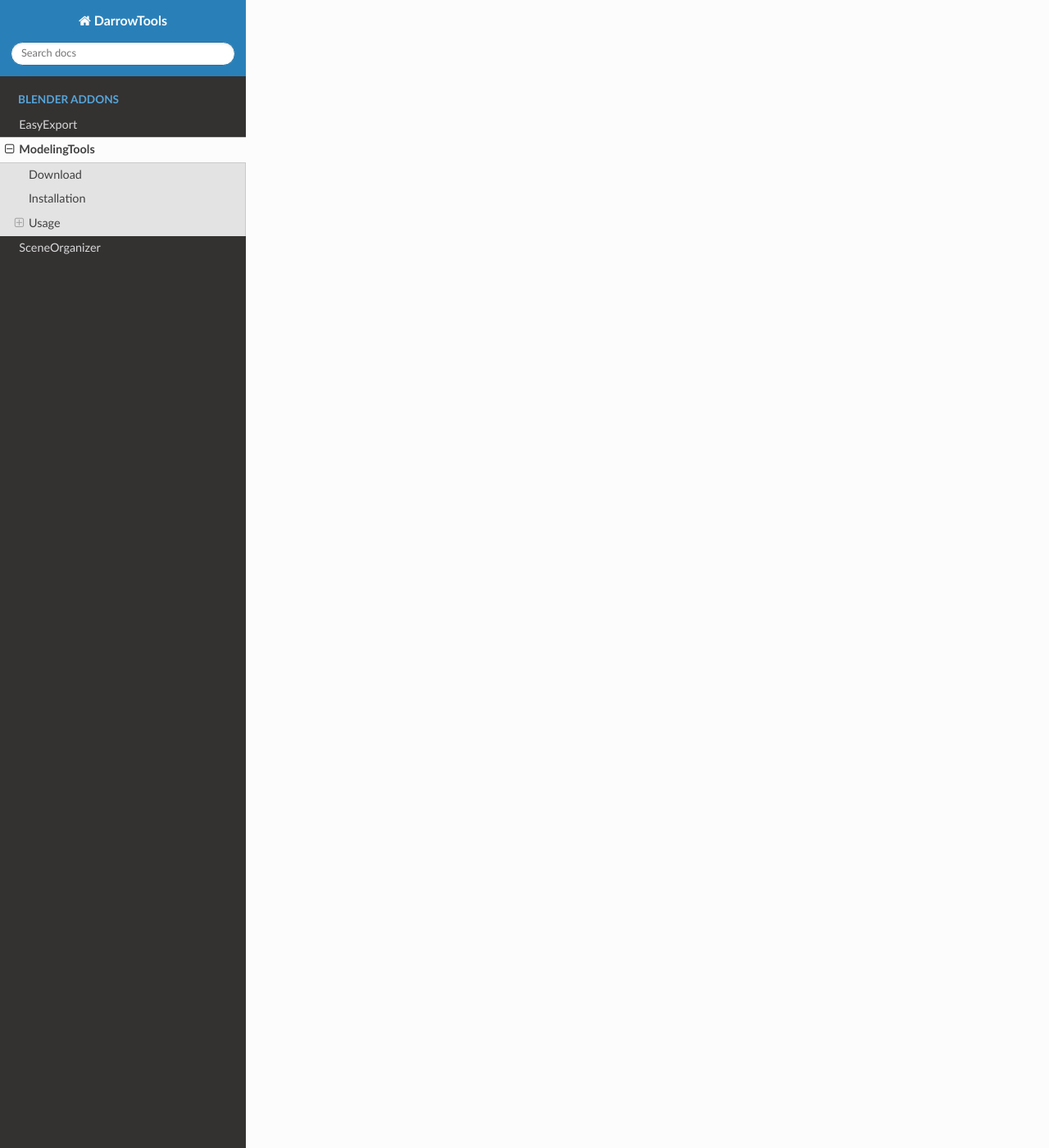
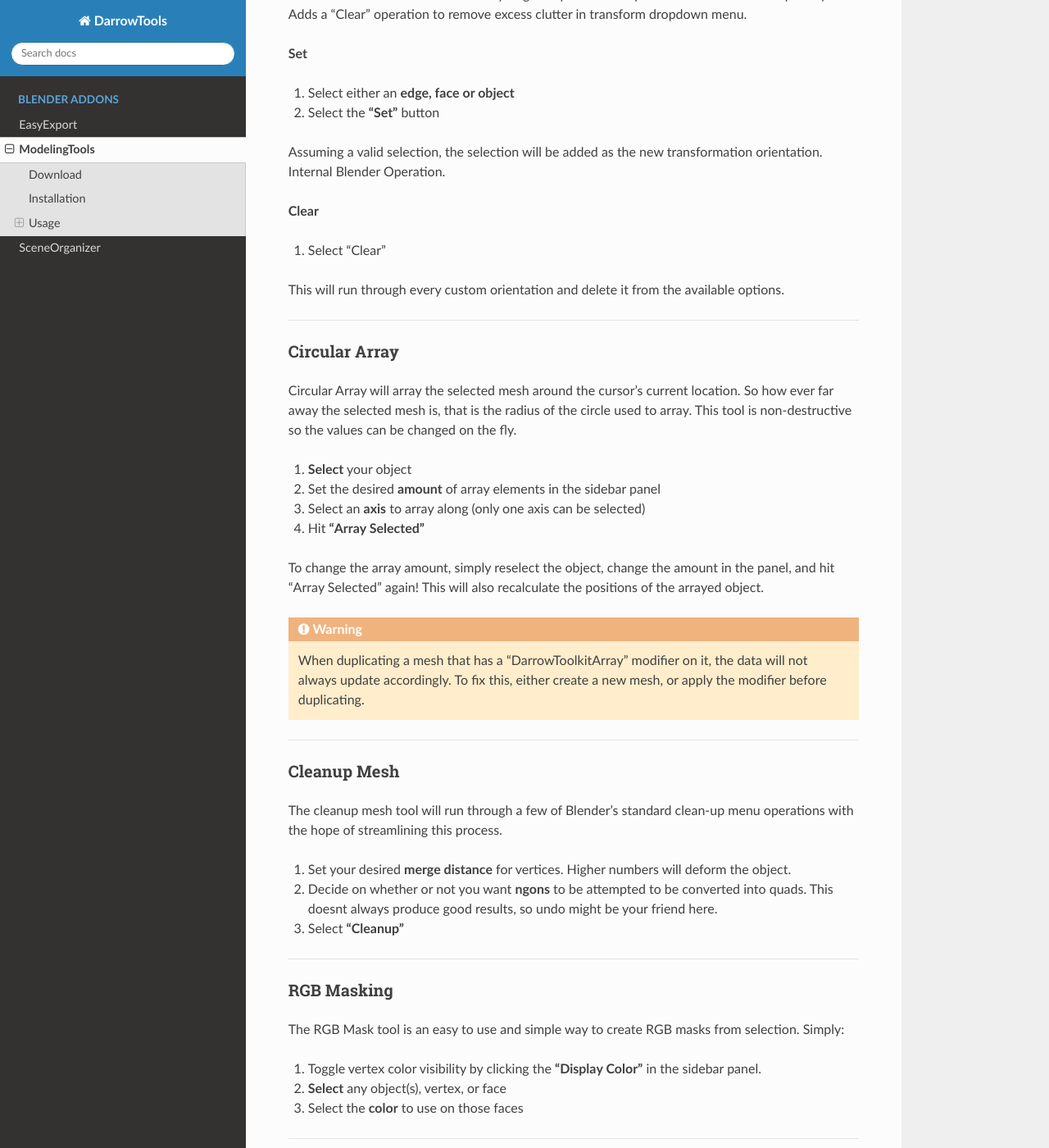
Before and after one commit to BlakeDarrow/DarrowRecipes, a Sphinx documentation site: the page built from source/ModelingTools.rst, in a window 1280 px wide and 1400 px high, scrolled down 2465 px. Shown: the whole window at 82% size. Built offline with Sphinx 7.4.7 and the Read the Docs theme 2.0.0, drawn with Linux system fonts in a browser that asks for light colours; some of the changed text lies outside the part shown.

Commit message:
Update ModelingTools.rst

```diff
--- a/source/ModelingTools.rst
+++ b/source/ModelingTools.rst
@@ -45,11 +45,11 @@ Download
 
    <hr>
 
-
 .. _installModelingTag:
 
 Installation
 +++++++++++++
+
 1. Download the latest release from github.
 2. Under addon preferences in Blender, click 'install' and the select the recently downloaded zip file.
 3. Enable the addon
@@ -60,34 +60,121 @@ Installation
 
    <hr>
 
-
 .. _fbxTag:
 
 Usage
 +++++
 
+Functions can be found under: DarrowTools Sidepanel --> ModelingTools --> *Respective dropdown menu*
 
 .. _Meshtool:
 
 Mesh Tools
 ---------------------
 
+Quality of life panel location for numerous Blender Internal Operations. Evergrowing collection of buttons that are useful for a quick modeling workflow.
+
+.. attention:: Mesh Tool operations can change depending on the viewport context.
+
+**Origin**
+
+Moves the selected object to the word origin, utilizing the selected objects origin point.
+
+**Transforms**
+
+Applies location, rotation, and scale transforms to the selected object. Internal Blender operation.
+
+**Cleanup**
+
+Quick access for custom cleaning of selected objects. Removes doubles, deletes loose objects, and converts ngons to quads/tris.
+
+.. seealso:: :ref:`Cleans`
+
+**Normals**
+
+Recalculates the selected mesh normals to be outside. Internal Blender operation.
+
+**Smooth**
+
+* Enables Smooth Shading for your selected object
+* Sets auto-smooth factor to 180 Degrees
+
+**Sharp**
+
+* Enables Smooth Shading for your selected object
+* Sets auto-smooth factor to 66 Degrees
+
+.. raw:: html
+
+   <hr>
+
 .. _Transform:
 
 Orientations
 -----------------------
+
+Transform Orientations offers an easy to get to panel that expands Blender's default capability. Adds a "Clear" operation to remove excess clutter in transform dropdown menu.
+
+**Set**
+
+1. Select either an **edge, face or object**
+2. Select the **"Set"** button
+
+Assuming a valid selection, the selection will be added as the new transformation orientation. Internal Blender Operation.
+
+**Clear**
+
+1. Select "Clear"
+
+This will run through every custom orientation and delete it from the available options.
+
+.. raw:: html
+
+   <hr>
 
 .. _Circular:
 
 Circular Array
 ---------------------
 
+Circular Array will array the selected mesh around the cursor's current location. So how ever far away the selected mesh is, that is the radius of the circle used to array. This tool is non-destructive so the values can be changed on the fly.
+
+1. **Select** your object
+2. Set the desired **amount** of array elements in the sidebar panel
+3. Select an **axis** to array along (only one axis can be selected)
+4. Hit **"Array Selected"**
+
+To change the array amount, simply reselect the object, change the amount in the panel, and hit "Array Selected" again! This will also recalculate the positions of the arrayed object.
+
+.. warning:: When duplicating a mesh that has a "DarrowToolkitArray" modifier on it, the data will not always update accordingly. To fix this, either create a new mesh, or apply the modifier before duplicating.
+
+.. raw:: html
+
+   <hr>
+
 .. _Cleans:
 
 Cleanup Mesh
 ---------------------
 
+The cleanup mesh tool will run through a few of Blender's standard clean-up menu operations with the hope of streamlining this process.
+
+1. Set your desired **merge distance** for vertices. Higher numbers will deform the object.
+2. Decide on whether or not you want **ngons** to be attempted to be converted into quads. This doesnt always produce good results, so undo might be your friend here.
+3. Select **"Cleanup"**
+
+.. raw:: html
+
+   <hr>
+
+
 .. _Mask:
 
 RGB Masking
 ---------------------
+
+The RGB Mask tool is an easy to use and simple way to create RGB masks from selection. Simply:
+
+1. Toggle vertex color visibility by clicking the **"Display Color"** in the sidebar panel.
+2. **Select** any object(s), vertex, or face
+3. Select the **color** to use on those faces
```
